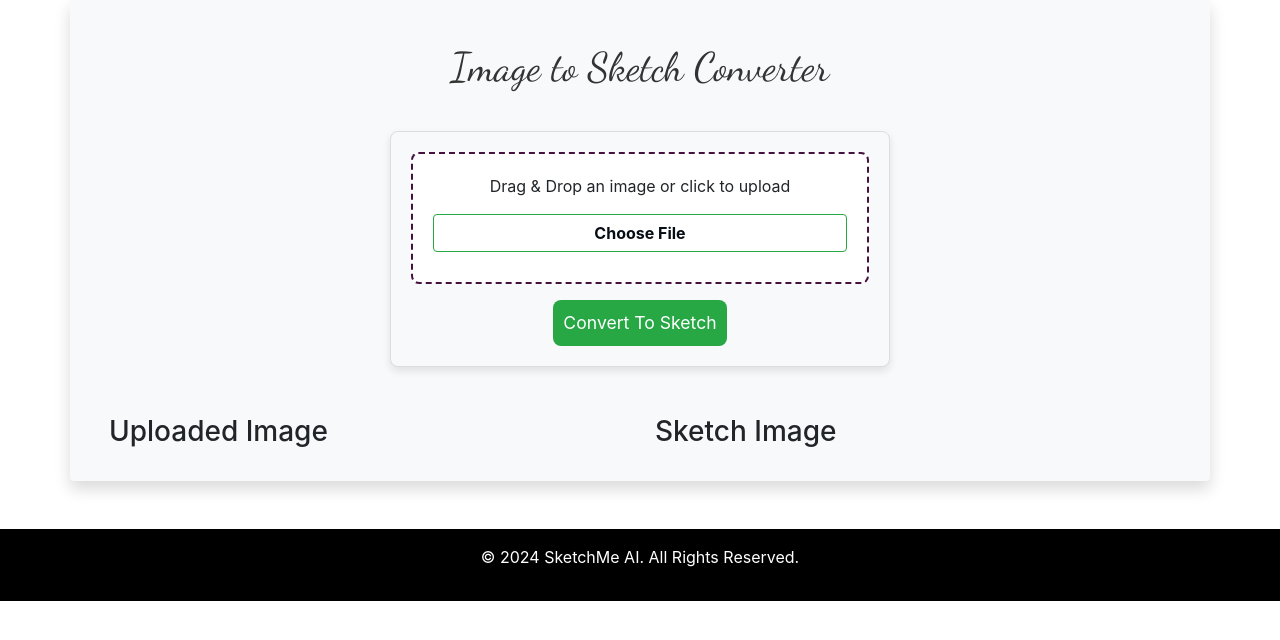
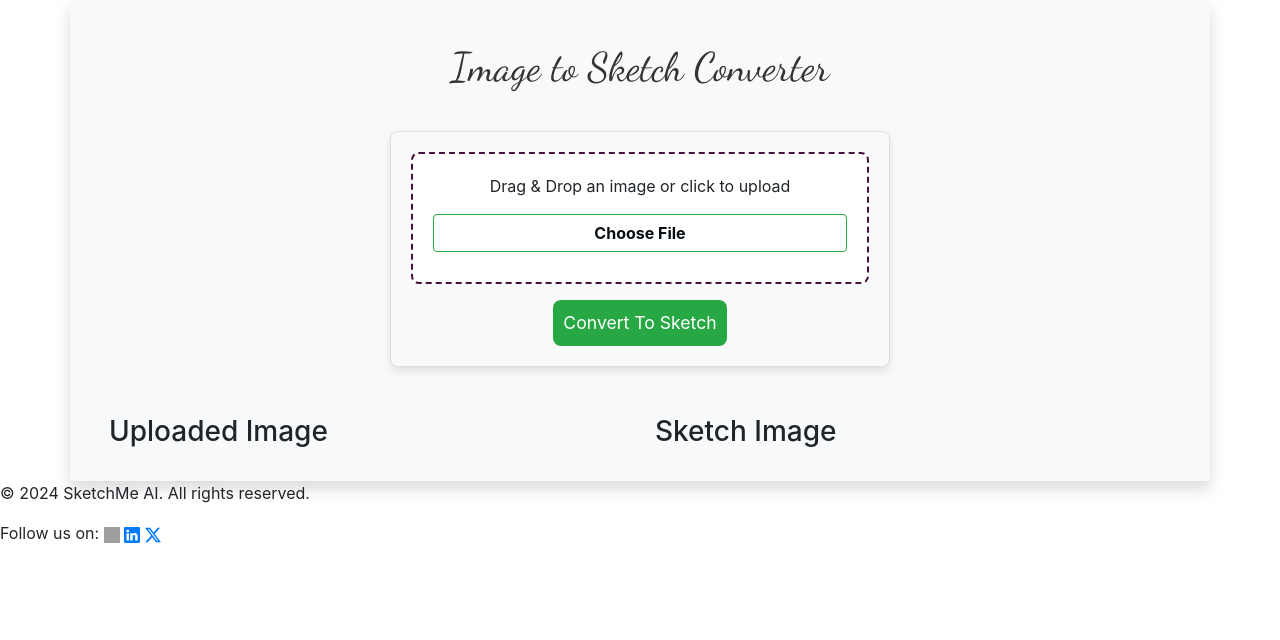
Before and after one commit to satwikshirsat04/SketchMeAI, a Flask app: page / in a window 1280 px wide. Shown: the part 105-745 px from the top of the page. Run offline with Flask 3, Linux system fonts and the light colour scheme; some libraries are stand-ins or nearby versions; grey boxes are pictures that could not be loaded.

Commit message:
index.html

```diff
--- a/templates/index.html
+++ b/templates/index.html
@@ -126,9 +126,32 @@
     <script src="https://cdn.jsdelivr.net/npm/@popperjs/core@2.9.3/dist/umd/popper.min.js"></script>
     <script src="https://stackpath.bootstrapcdn.com/bootstrap/4.5.2/js/bootstrap.min.js"></script>
     <!-- Footer -->
-    <footer class="footer mt-5 text-center py-3" style="background-color: #000000; color: white;">
-        <p>© 2024 SketchMe AI. All Rights Reserved.</p>
-    </footer>
+    <footer>
+        <div class="footer-container">
+            <p>© 2024 SketchMe AI. All rights reserved.</p>
+            <p>Follow us on:
+                <a  href="https://github.com/satwikshirsat04" target="_blank">
+                <img src="github.png" width="16" height="16"alt="">
+                </a>
+                <a href="https://linkedin.com/in/satwikshirsat04" target="_blank">
+                    <svg xmlns="http://www.w3.org/2000/svg" width="16" height="16" fill="currentColor"
+                        class="bi bi-linkedin" viewBox="0 0 16 16">
+                        <path
+                            d="M0 1.146C0 .513.526 0 1.175 0h13.65C15.474 0 16 .513 16 1.146v13.708c0 .633-.526 1.146-1.175 1.146H1.175C.526 16 0 15.487 0 14.854zm4.943 12.248V6.169H2.542v7.225zm-1.2-8.212c.837 0 1.358-.554 1.358-1.248-.015-.709-.52-1.248-1.342-1.248S2.4 3.226 2.4 3.934c0 .694.521 1.248 1.327 1.248zm4.908 8.212V9.359c0-.216.016-.432.08-.586.173-.431.568-.878 1.232-.878.869 0 1.216.662 1.216 1.634v3.865h2.401V9.25c0-2.22-1.184-3.252-2.764-3.252-1.274 0-1.845.7-2.165 1.193v.025h-.016l.016-.025V6.169h-2.4c.03.678 0 7.225 0 7.225z">
+                        </path>
+                    </svg>
+                </a>
+
+                <a href="https://twitter.com/Satwik_04" target="_blank">
+                    <svg xmlns="http://www.w3.org/2000/svg" width="16" height="16" fill="currentColor"
+                        class="bi bi-twitter-x" viewBox="0 0 16 16">
+                        <path
+                            d="M12.6.75h2.454l-5.36 6.142L16 15.25h-4.937l-3.867-5.07-4.425 5.07H.316l5.733-6.57L0 .75h5.063l3.495 4.633L12.601.75Zm-.86 13.028h1.36L4.323 2.145H2.865z">
+                        </path>
+                    </svg>
+                </a>
+            </p>
+        </div>
 </body>
 
 </html>
```
